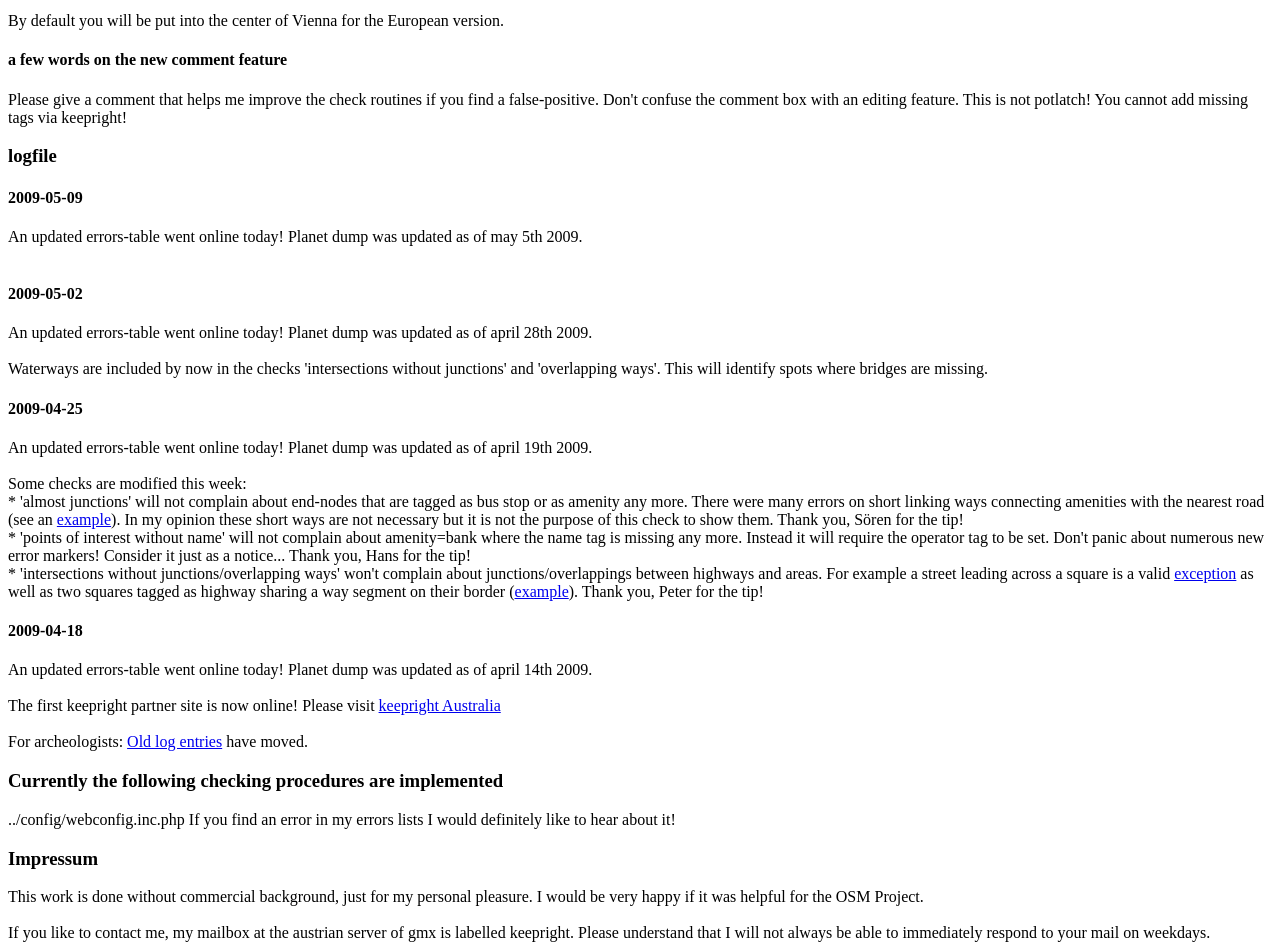
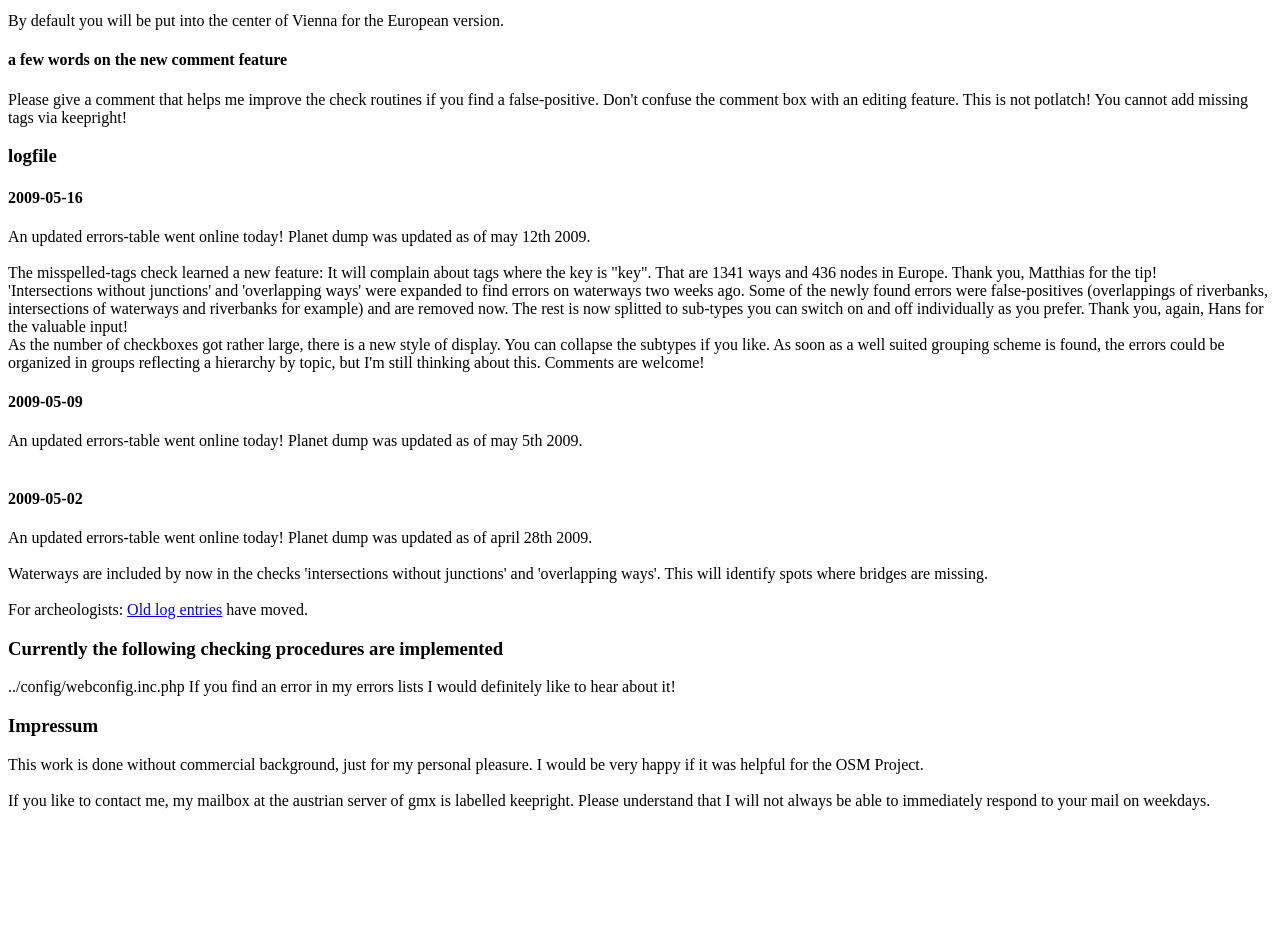
Before and after one commit to bugdebugger/keepright, a PHP site: page /load_and_zoom/ in a window 1280 px wide. Shown: the part 319-1269 px from the top of the page. After the commit the page ends 1129 px from the top, so only its background shows below. Run offline with PHP 8.4, Linux system fonts and the light colour scheme; data that the repository does not hold is empty.

Commit message:
scheduled database update

```diff
--- a/web/index.php
+++ b/web/index.php
@@ -23,6 +23,12 @@
 Please give a comment that helps me improve the check routines if you find a false-positive. Don't confuse the comment box with an editing feature. This is not potlatch! You cannot add missing tags via keepright!
 
 <h3>logfile</h3>
+<h4>2009-05-16</h4>
+An updated errors-table went online today! Planet dump was updated as of may 12th 2009.<br><br>
+The misspelled-tags check learned a new feature: It will complain about tags where the key is &quot;key&quot;. That are 1341 ways and 436 nodes in Europe. Thank you, Matthias for the tip!<br>
+'Intersections without junctions' and 'overlapping ways' were expanded to find errors on waterways two weeks ago. Some of the newly found errors were false-positives (overlappings of riverbanks, intersections of waterways and riverbanks for example) and are removed now. The rest is now splitted to sub-types you can switch on and off individually as you prefer. Thank you, again, Hans for the valuable input!<br>
+As the number of checkboxes got rather large, there is a new style of display. You can collapse the subtypes if you like. As soon as a well suited grouping scheme is found, the errors could be organized in groups reflecting a hierarchy by topic, but I'm still thinking about this. Comments are welcome!
+
 <h4>2009-05-09</h4>
 An updated errors-table went online today! Planet dump was updated as of may 5th 2009.<br><br>
 
@@ -30,16 +36,6 @@
 An updated errors-table went online today! Planet dump was updated as of april 28th 2009.<br><br>
 Waterways are included by now in the checks 'intersections without junctions' and 'overlapping ways'. This will identify spots where bridges are missing.
 
-<h4>2009-04-25</h4>
-An updated errors-table went online today! Planet dump was updated as of april 19th 2009.<br><br>
-Some checks are modified this week:<br>
-* 'almost junctions' will not complain about end-nodes that are tagged as bus stop or as amenity any more. There were many errors on short linking ways connecting amenities with the nearest road (see an <a target="_blank" href="http://openstreetmap.org/?lat=53.597046&lon=9.984201&zoom=18&layers=B000FTF">example</a>). In my opinion these short ways are not necessary but it is not the purpose of this check to show them. Thank you, Sören for the tip!<br>
-* 'points of interest without name' will not complain about amenity=bank where the name tag is missing any more. Instead it will require the operator tag to be set. Don't panic about numerous new error markers! Consider it just as a notice... Thank you, Hans for the tip!<br>
-* 'intersections without junctions/overlapping ways' won't complain about junctions/overlappings between highways and areas. For example a street leading across a square is a valid <a target="_blank" href="http://www.openstreetmap.org/edit?lat=50.7352246&lon=7.0983218&zoom=19&way=4801445&way=4935206">exception</a> as well as two squares tagged as highway sharing a way segment on their border (<a target="_blank" href="http://www.openstreetmap.org/edit?lat=50.733607&lon=7.10003&zoom=19&way=23659367">example</a>). Thank you, Peter for the tip!
-
-<h4>2009-04-18</h4>
-An updated errors-table went online today! Planet dump was updated as of april 14th 2009.<br><br>
-The first keepright partner site is now online! Please visit <a href="http://keepright.x10hosting.com" target="_blank">keepright Australia</a>
 
 <br><br>For archeologists: <a href="logs.php">Old log entries</a> have moved.
 
--- a/web/updated.inc
+++ b/web/updated.inc
@@ -1 +1 @@
-2009-05-05
+2009-05-12
```
Also changed, not shown: web/logs.php (+10 -0 lines).
